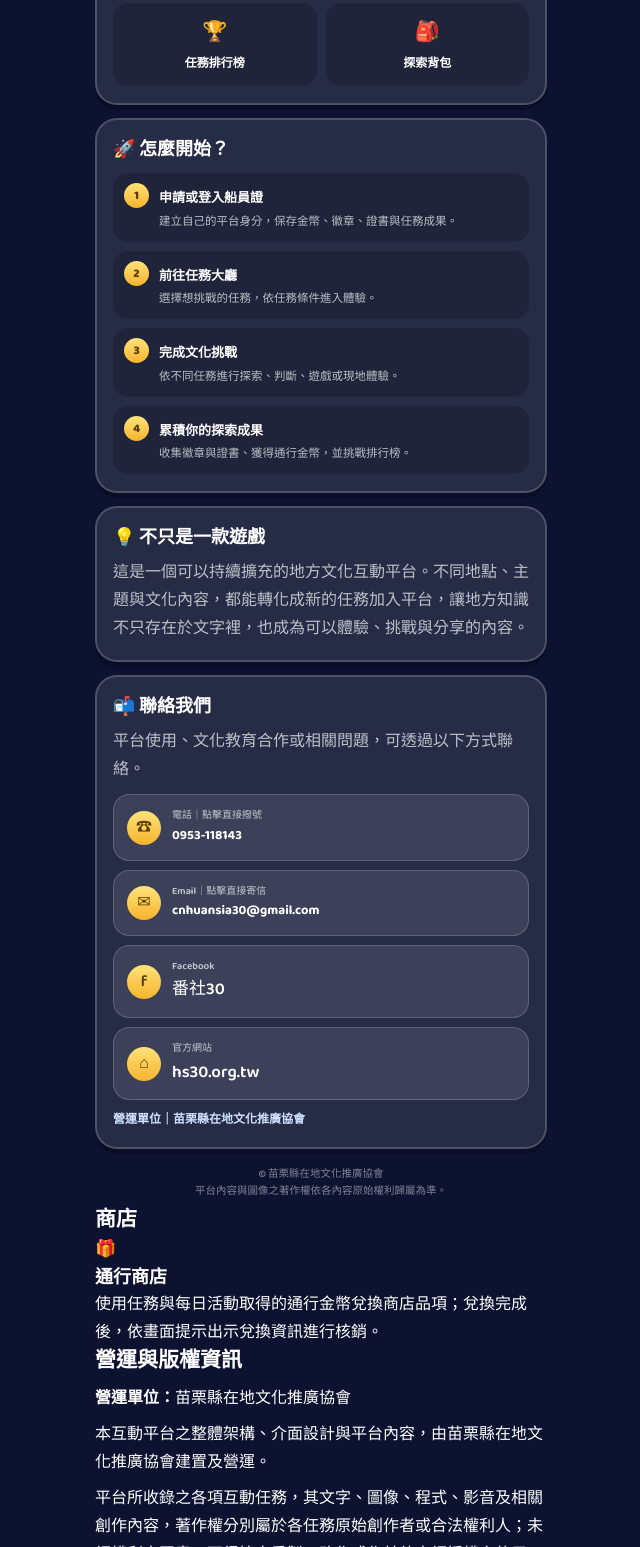
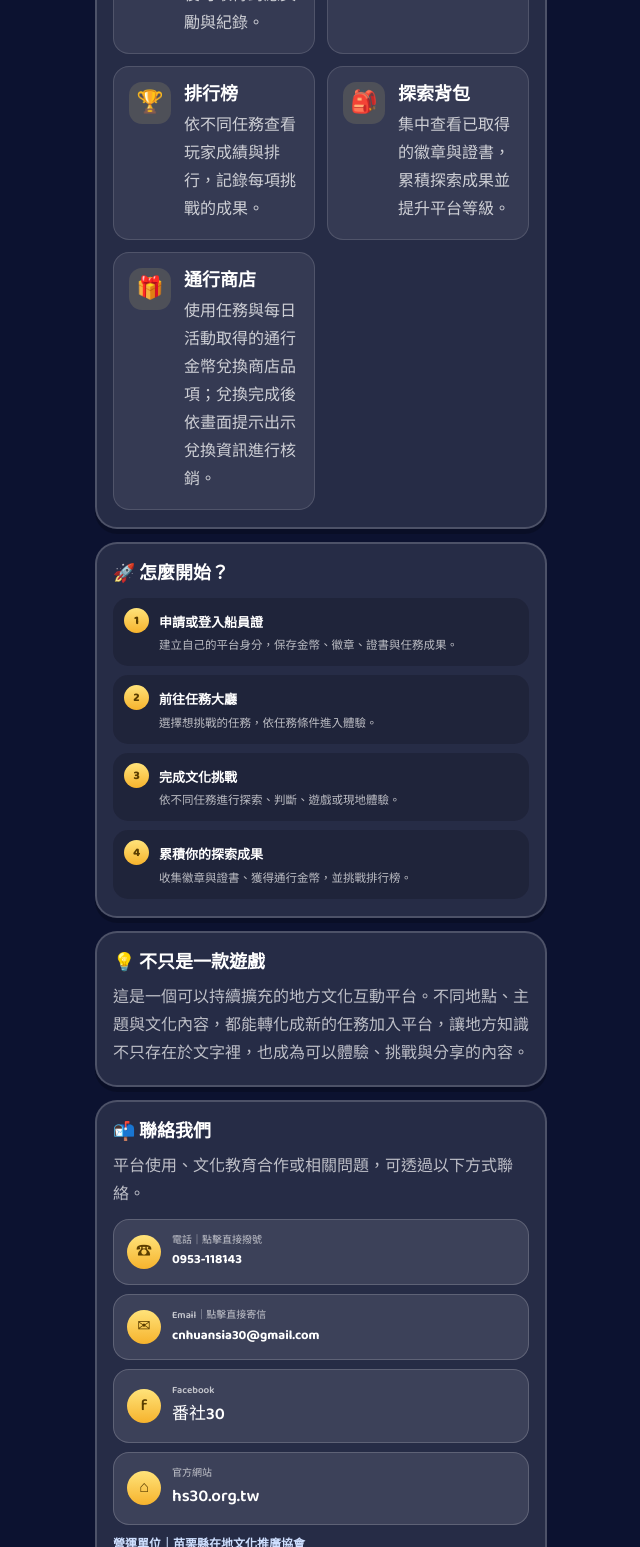
Before and after one commit to ericvu-cd/gamehub-test, a plain HTML site: page about.html in a window 1280 px wide. Shown: the part 551-2098 px from the top of the page, without its empty margins (319-959 px from the left). Drawn offline with Linux system fonts and the light colour scheme.

Commit message:
Update about.html

```diff
--- a/about.html
+++ b/about.html
@@ -1,12 +1,13 @@
 <!DOCTYPE html>
+
 <html lang="zh-TW">
 <head>
-<meta charset="UTF-8">
-<meta name="viewport" content="width=device-width, initial-scale=1.0, maximum-scale=1.0, user-scalable=no">
+<meta charset="utf-8"/>
+<meta content="width=device-width, initial-scale=1.0, maximum-scale=1.0, user-scalable=no" name="viewport"/>
 <title>平台介紹｜在地文化知識型互動平台</title>
-<meta name="theme-color" content="#0c1230">
-<link rel="preconnect" href="https://fonts.googleapis.com">
-<link href="https://fonts.googleapis.com/css2?family=Baloo+2:wght@600;700;800&family=Noto+Sans+TC:wght@500;700;900&display=swap" rel="stylesheet">
+<meta content="#0c1230" name="theme-color"/>
+<link href="https://fonts.googleapis.com" rel="preconnect"/>
+<link href="https://fonts.googleapis.com/css2?family=Baloo+2:wght@600;700;800&amp;family=Noto+Sans+TC:wght@500;700;900&amp;display=swap" rel="stylesheet"/>
 <style>
 *{box-sizing:border-box;margin:0;padding:0} :root{--bg:#0c1230;--card:#151d52;--line:rgba(255,255,255,.18);--dim:rgba(255,255,255,.7);--gold:#ffe37a;--gold2:#f6b32d;--green:#9bf07f}
 html,body{min-height:100%;font-family:'Baloo 2','Noto Sans TC',-apple-system,sans-serif;color:#fff;background:var(--bg);-webkit-tap-highlight-color:transparent}
@@ -35,38 +36,44 @@ body:after{content:"";position:fixed;left:-80px;top:260px;width:240px;height:240
         font-weight: 800;
     }
 
+
+/* 平台五大功能：統一資訊層級 */
+.feature-grid { display:grid; gap:12px; margin-top:12px; }
+.feature-item {
+    display:flex; align-items:flex-start; gap:13px;
+    padding:15px; border-radius:16px;
+    background:rgba(255,255,255,.075);
+    border:1px solid rgba(255,255,255,.13);
+}
+.feature-icon {
+    flex:0 0 42px; width:42px; height:42px; border-radius:13px;
+    display:flex; align-items:center; justify-content:center;
+    background:rgba(255,227,122,.12);
+    font-size:22px;
+}
+.feature-body { min-width:0; }
+.feature-body h3 { margin:0 0 4px; color:#fff; }
+.feature-body p { margin:0; color:rgba(255,255,255,.76); }
 </style>
 </head>
 <body>
 <div class="portrait-warning"><div>📱↻</div><h2>請將手機轉為直式</h2><p>本平台專為直式螢幕設計，以提供最佳體驗。</p></div>
 <main class="wrap">
-  <div class="top"><a class="back" href="./" aria-label="返回平台">‹</a><h1>平台介紹</h1></div>
-  <section class="hero"><span class="hero-badge">關於平台</span><h2>在地文化知識型<br>互動平台</h2><p>把地方文化、環境知識與在地故事，變成一個個可以親自挑戰的互動任務。從閱讀、探索到遊戲，不只「知道」，更透過參與累積自己的地方文化探索紀錄。</p></section>
-  <section class="card"><h3>🧭 這個平台可以做什麼？</h3><p>平台會持續加入不同主題的文化任務。完成任務後，可依任務內容取得通行金幣、徽章或證書，並查看個人成果與任務排行榜，讓每一次探索都留下紀錄。</p><div class="feature-grid"><div class="feature"><b>🎮</b>互動任務</div><div class="feature"><b>🏅</b>徽章・證書</div><div class="feature"><b>🏆</b>任務排行榜</div><div class="feature"><b>🎒</b>探索背包</div></div></section>
+<div class="top"><a aria-label="返回平台" class="back" href="./">‹</a><h1>平台介紹</h1></div>
+<section class="hero"><span class="hero-badge">關於平台</span><h2>在地文化知識型<br/>互動平台</h2><p>把地方文化、環境知識與在地故事，變成一個個可以親自挑戰的互動任務。從閱讀、探索到遊戲，不只「知道」，更透過參與累積自己的地方文化探索紀錄。</p></section>
+<section class="card"><h2>平台功能</h2><div class="feature-grid"><div class="feature-item"><div class="feature-icon">🎯</div><div class="feature-body"><h3>任務大廳</h3><p>瀏覽目前開放的在地文化互動任務，依任務條件進入挑戰，完成後可取得對應獎勵與紀錄。</p></div></div><div class="feature-item"><div class="feature-icon">🔔</div><div class="feature-body"><h3>公告</h3><p>查看平台最新消息、活動通知與任務相關資訊。</p></div></div><div class="feature-item"><div class="feature-icon">🏆</div><div class="feature-body"><h3>排行榜</h3><p>依不同任務查看玩家成績與排行，記錄每項挑戰的成果。</p></div></div><div class="feature-item"><div class="feature-icon">🎒</div><div class="feature-body"><h3>探索背包</h3><p>集中查看已取得的徽章與證書，累積探索成果並提升平台等級。</p></div></div><div class="feature-item"><div class="feature-icon">🎁</div><div class="feature-body"><h3>通行商店</h3><p>使用任務與每日活動取得的通行金幣兌換商店品項；兌換完成後依畫面提示出示兌換資訊進行核銷。</p></div></div></div></section>
 <section class="card"><h3>🚀 怎麼開始？</h3><div class="steps"><div class="step"><div class="num">1</div><div><strong>申請或登入船員證</strong><span>建立自己的平台身分，保存金幣、徽章、證書與任務成果。</span></div></div><div class="step"><div class="num">2</div><div><strong>前往任務大廳</strong><span>選擇想挑戰的任務，依任務條件進入體驗。</span></div></div><div class="step"><div class="num">3</div><div><strong>完成文化挑戰</strong><span>依不同任務進行探索、判斷、遊戲或現地體驗。</span></div></div><div class="step"><div class="num">4</div><div><strong>累積你的探索成果</strong><span>收集徽章與證書、獲得通行金幣，並挑戰排行榜。</span></div></div></div></section>
 <section class="card"><h3>💡 不只是一款遊戲</h3><p>這是一個可以持續擴充的地方文化互動平台。不同地點、主題與文化內容，都能轉化成新的任務加入平台，讓地方知識不只存在於文字裡，也成為可以體驗、挑戰與分享的內容。</p></section>
 <section class="card"><h3>📬 聯絡我們</h3><p>平台使用、文化教育合作或相關問題，可透過以下方式聯絡。</p><div class="contact"><a href="tel:+886953118143"><span class="contact-icon">☎</span><span><small>電話｜點擊直接撥號</small><strong>0953-118143</strong></span></a><a href="mailto:cnhuansia30@gmail.com"><span class="contact-icon">✉</span><span><small>Email｜點擊直接寄信</small><strong>cnhuansia30@gmail.com</strong></span></a>
-                <a class="contact-link" href="https://www.facebook.com/huansia/" target="_blank" rel="noopener noreferrer">
+<a class="contact-link" href="https://www.facebook.com/huansia/" rel="noopener noreferrer" target="_blank">
 <span class="contact-icon">f</span>
 <span><small>Facebook</small>番社30</span>
 </a>
-                <a class="contact-link" href="https://hs30.org.tw/" target="_blank" rel="noopener noreferrer">
+<a class="contact-link" href="https://hs30.org.tw/" rel="noopener noreferrer" target="_blank">
 <span class="contact-icon">⌂</span>
 <span><small>官方網站</small>hs30.org.tw</span>
 </a></div><div class="operator">營運單位｜苗栗縣在地文化推廣協會</div></section>
-  <div class="copyright">© 苗栗縣在地文化推廣協會<br>平台內容與圖像之著作權依各內容原始權利歸屬為準。</div>
-
-        <section class="about-card">
-            <h2>商店</h2>
-            <div class="guide-item">
-                <div class="guide-icon">🎁</div>
-                <div>
-                    <h3>通行商店</h3>
-                    <p>使用任務與每日活動取得的通行金幣兌換商店品項；兌換完成後，依畫面提示出示兌換資訊進行核銷。</p>
-                </div>
-            </div>
-        </section>
-
+<div class="copyright">© 苗栗縣在地文化推廣協會<br/>平台內容與圖像之著作權依各內容原始權利歸屬為準。</div>
 
 <section class="about-card">
 <h2>營運與版權資訊</h2>
```
Lines whose indentation alone changed are shown as unchanged.
